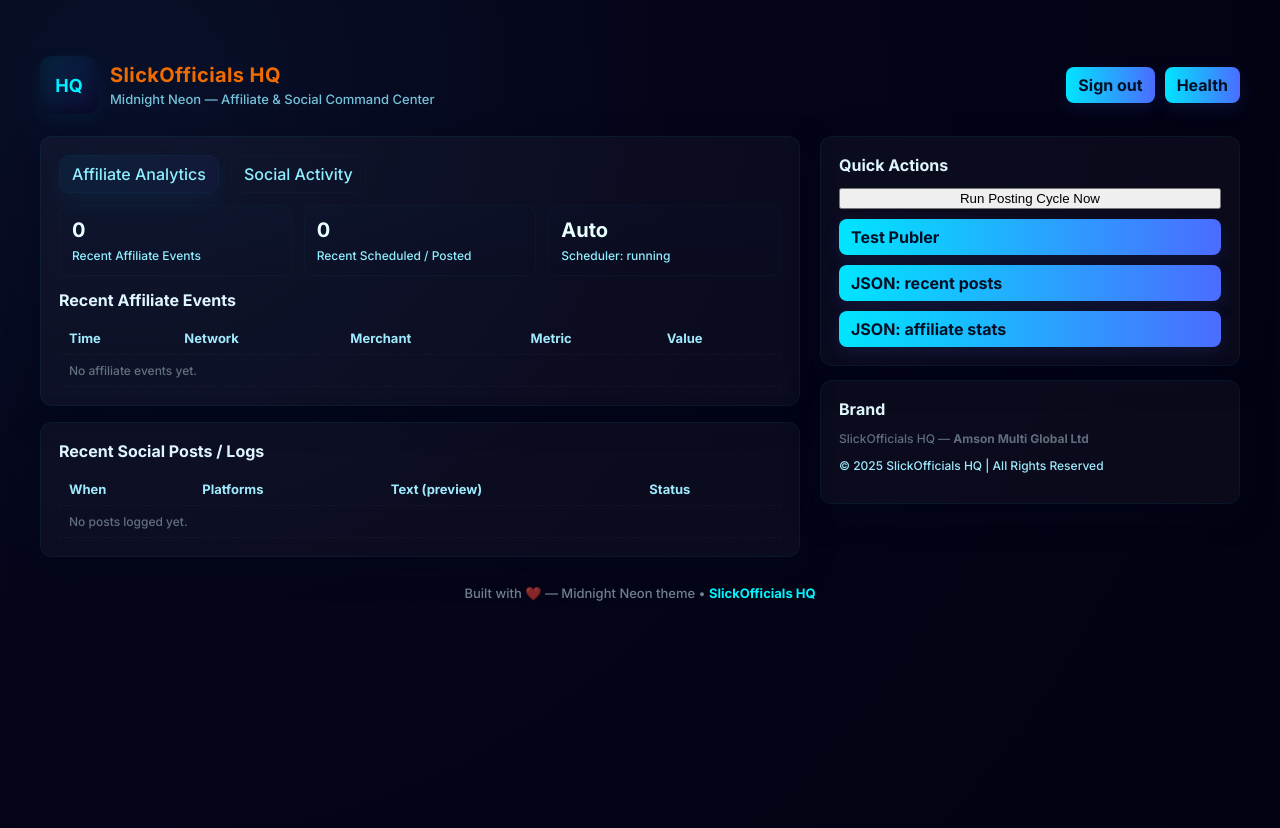
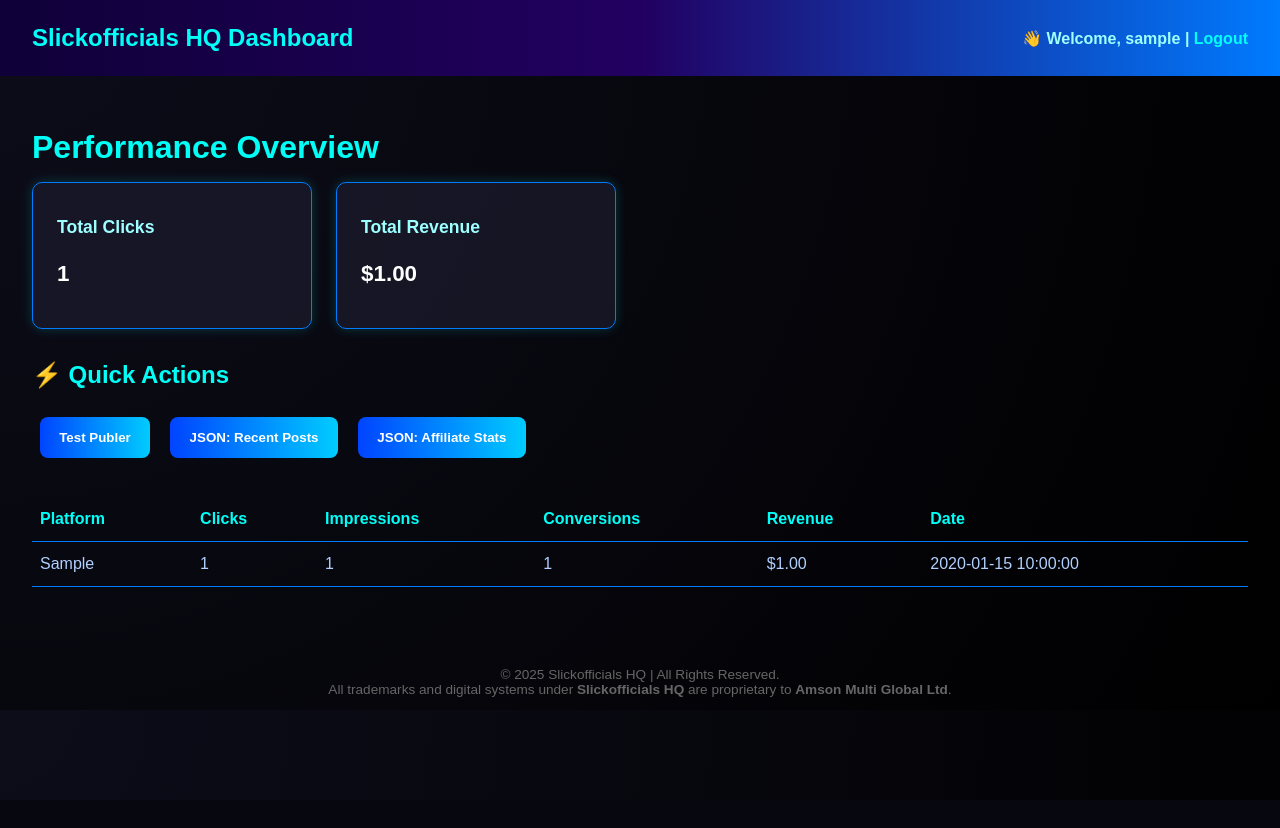
Before and after one commit to slickofficials/SlickOfficials-HQ-HUB, a Flask app: page / in a window 1280 px wide. After the commit the page ends 710 px from the top, so only its background shows below. Run offline with Flask 3, Linux system fonts and the light colour scheme; the visitor is signed in with stand-in values (Sample User, id 1); tables that the repository leaves empty hold one stand-in row (values such as "Sample post").

Commit message:
Update dashboard.html

```diff
--- a/templates/dashboard.html
+++ b/templates/dashboard.html
@@ -2,245 +2,168 @@
 <html lang="en">
 <head>
     <meta charset="UTF-8" />
-  <meta name="viewport" content="width=device-width,initial-scale=1" />
-  <title>SlickOfficials HQ — Dashboard</title>
-  <link rel="stylesheet" href="/static/style.css">
+    <meta name="viewport" content="width=device-width, initial-scale=1.0" />
+    <title>Slickofficials HQ Dashboard</title>
     <style>
-    /* Minimal in-file styles to keep the repo self-contained.
-       Use your static/style.css for more global overrides. */
-    @import url('https://fonts.googleapis.com/css2?family=Inter:wght@300;500;700&display=swap');
         body {
-      font-family: 'Inter', system-ui, -apple-system, "Segoe UI", Roboto, "Helvetica Neue", Arial;
+            background: radial-gradient(circle at top left, #0d0d1a, #000);
+            color: #d6e3ff;
+            font-family: "Poppins", sans-serif;
             margin: 0;
-      min-height: 100vh;
-      background: radial-gradient(circle at 10% 10%, #081029, #050519 40%, #020212 100%);
-      color: #dff6ff;
-    }
-    .wrap {
-      max-width: 1200px;
-      margin: 28px auto;
-      padding: 28px;
+            padding: 0;
         }
         header {
-      display:flex;
-      align-items:center;
+            background: linear-gradient(90deg, #0f0038, #220061, #007bff);
+            padding: 1.5rem 2rem;
+            color: #00fff7;
+            font-size: 1.5rem;
+            font-weight: 600;
+            display: flex;
             justify-content: space-between;
-      gap: 20px;
-      margin-bottom: 22px;
+            align-items: center;
         }
-    .brand {
-      display:flex;
-      align-items:center;
-      gap:12px;
+        .user {
+            color: #9effff;
+            font-size: 1rem;
         }
-    .logo-badge {
-      width: 58px;
-      height: 58px;
-      border-radius: 12px;
-      background: linear-gradient(135deg, rgba(0,200,255,0.12), rgba(75,0,255,0.08));
-      display:flex;
-      align-items:center;
-      justify-content:center;
-      font-weight:700;
-      color: #00f0ff;
-      font-size: 18px;
-      box-shadow: 0 6px 22px rgba(0, 200, 255, 0.06), inset 0 -6px 18px rgba(0,0,0,0.4);
+        main {
+            padding: 2rem;
         }
-    h1 { font-size: 20px; margin: 0; letter-spacing: 0.4px; color: #bfefff; }
-    .subtitle { font-size: 13px; color: #80d7ef; opacity: 0.9; }
-    .controls { display:flex; gap:10px; align-items:center; }
-    a.button {
-      background: linear-gradient(90deg,#00e5ff,#4b6cff);
-      color:#021026;
-      padding:8px 12px;
-      border-radius:8px;
-      text-decoration:none;
-      font-weight:600;
-      box-shadow: 0 6px 18px rgba(75,108,255,0.12);
+        h1 {
+            color: #00fff7;
+            font-size: 2rem;
+            margin-bottom: 1rem;
         }
-    .grid {
-      display:grid;
-      grid-template-columns: 1fr 420px;
-      gap: 20px;
-      align-items:start;
+        .stats {
+            display: flex;
+            gap: 1.5rem;
+            flex-wrap: wrap;
         }
         .card {
-      background: rgba(255,255,255,0.03);
-      border: 1px solid rgba(0,200,255,0.06);
-      padding: 18px;
-      border-radius: 12px;
-      box-shadow: 0 10px 30px rgba(2,6,23,0.6);
+            background: rgba(30, 30, 50, 0.6);
+            border: 1px solid #007bff;
+            border-radius: 10px;
+            padding: 1.2rem 1.5rem;
+            width: 230px;
+            box-shadow: 0 0 12px rgba(0, 255, 255, 0.2);
+            transition: transform 0.2s ease;
         }
-    .card h3 { margin:0 0 12px 0; font-size: 16px; color: #dff6ff; }
+        .card:hover {
+            transform: translateY(-5px);
+            box-shadow: 0 0 20px rgba(0, 255, 255, 0.4);
+        }
+        .card h2 {
+            color: #9effff;
+            font-size: 1.1rem;
+        }
+        .card p {
+            color: #fff;
+            font-size: 1.4rem;
+            font-weight: 600;
+        }
+        .actions {
+            margin-top: 2rem;
+        }
+        .actions button {
+            background: linear-gradient(90deg, #0044ff, #00ccff);
+            color: white;
+            border: none;
+            padding: 0.8rem 1.2rem;
+            border-radius: 8px;
+            margin: 0.5rem;
+            font-weight: 600;
+            cursor: pointer;
+            transition: background 0.3s ease, transform 0.2s ease;
+        }
+        .actions button:hover {
+            background: linear-gradient(90deg, #007bff, #00ffff);
+            transform: translateY(-3px);
+        }
         table {
-      width:100%;
+            margin-top: 2rem;
+            width: 100%;
             border-collapse: collapse;
-      font-size: 13px;
-      color: #dff6ff;
+            color: #b0d0ff;
         }
         th, td {
-      padding: 8px 10px;
-      text-align:left;
-      border-bottom: 1px dashed rgba(255,255,255,0.03);
+            border-bottom: 1px solid #007bff;
+            padding: 0.8rem 0.5rem;
+            text-align: left;
         }
-    th { color: #9feafc; font-weight:600; font-size:13px; }
-    .muted { color: rgba(200,230,240,0.45); font-size:12px; }
-    .tag {
-      display:inline-block;
-      padding:4px 8px;
-      border-radius:10px;
-      font-size:12px;
-      background: rgba(0,255,255,0.06);
-      color:#8ffcff;
-      font-weight:600;
+        th {
+            color: #00fff7;
         }
         footer {
-      margin-top: 28px;
-      text-align:center;
-      color: rgba(200,230,240,0.55);
-      font-size: 13px;
+            text-align: center;
+            margin-top: 3rem;
+            font-size: 0.85rem;
+            color: #666;
         }
-    /* Tabs */
-    .tabs { display:flex; gap:12px; margin-bottom:12px; }
-    .tab { padding:8px 12px; border-radius:10px; cursor:pointer; background: transparent; color:#8fefff; border:1px solid rgba(0,200,255,0.03); }
-    .tab.active { background: linear-gradient(90deg, rgba(0,200,255,0.06), rgba(75,108,255,0.06)); box-shadow: 0 8px 22px rgba(0,200,255,0.06); }
-    .small { font-size:12px; color:#9feafc; }
-    .stat-grid { display:flex; gap:12px; margin-bottom:14px; }
-    .stat {
-      flex:1;
-      padding:12px;
-      background: linear-gradient(180deg, rgba(0,120,200,0.02), rgba(0,0,0,0.02));
-      border-radius:10px;
-      border:1px solid rgba(0,200,255,0.03);
+    </style>
+    <script>
+        async function quickAction(endpoint) {
+            const res = await fetch(endpoint);
+            const data = await res.json();
+            alert(JSON.stringify(data, null, 2));
         }
-    .stat .v { font-size:20px; font-weight:700; color:#e8ffff; }
-    .stat .k { color:#8fefff; font-size:12px; margin-top:6px; display:block; }
-
-  </style>
+    </script>
 </head>
 <body>
-  <div class="wrap">
     <header>
-      <div class="brand">
-        <div class="logo-badge">HQ</div>
-        <div>
-          <h1>SlickOfficials HQ</h1>
-          <div class="subtitle">Midnight Neon — Affiliate & Social Command Center</div>
-        </div>
-      </div>
-      <div class="controls">
-        <a class="button" href="/logout">Sign out</a>
-        <a class="button" href="/status">Health</a>
-      </div>
+        <span>Slickofficials HQ Dashboard</span>
+        <span class="user">👋 Welcome, {{ user }} | <a href="{{ url_for('logout') }}" style="color:#00fff7;text-decoration:none;">Logout</a></span>
     </header>
 
-    <div class="grid">
     <main>
+        <h1>Performance Overview</h1>
+        <div class="stats">
             <div class="card">
-          <div class="tabs">
-            <div class="tab active">Affiliate Analytics</div>
-            <div class="tab">Social Activity</div>
+                <h2>Total Clicks</h2>
+                <p>{{ total_clicks }}</p>
             </div>
-
-          <div class="stat-grid">
-            <div class="stat">
-              <div class="v">{{ stats | length }}</div>
-              <div class="k">Recent Affiliate Events</div>
-            </div>
-            <div class="stat">
-              <div class="v">{{ posts | length }}</div>
-              <div class="k">Recent Scheduled / Posted</div>
-            </div>
-            <div class="stat">
-              <div class="v">Auto</div>
-              <div class="k">Scheduler: {{ "running" }}</div>
+            <div class="card">
+                <h2>Total Revenue</h2>
+                <p>${{ "%.2f"|format(total_revenue) }}</p>
             </div>
         </div>
 
-          <h3>Recent Affiliate Events</h3>
+        <div class="actions">
+            <h2 style="color:#00fff7;">⚡ Quick Actions</h2>
+            <button onclick="quickAction('/test-publer')">Test Publer</button>
+            <button onclick="quickAction('/recent-posts')">JSON: Recent Posts</button>
+            <button onclick="quickAction('/affiliate-stats')">JSON: Affiliate Stats</button>
+        </div>
+
         <table>
             <thead>
-              <tr><th>Time</th><th>Network</th><th>Merchant</th><th>Metric</th><th>Value</th></tr>
+                <tr>
+                    <th>Platform</th>
+                    <th>Clicks</th>
+                    <th>Impressions</th>
+                    <th>Conversions</th>
+                    <th>Revenue</th>
+                    <th>Date</th>
+                </tr>
             </thead>
             <tbody>
-              {% for s in stats %}
+                {% for row in analytics %}
                 <tr>
-                <td class="muted">{{ s.timestamp.strftime("%Y-%m-%d %H:%M") if s.timestamp else "-" }}</td>
-                <td>{{ s.network }}</td>
-                <td>{{ s.merchant }}</td>
-                <td>{{ s.metric }}</td>
-                <td><span class="tag">{{ s.value }}</span></td>
+                    <td>{{ row.platform }}</td>
+                    <td>{{ row.clicks }}</td>
+                    <td>{{ row.impressions }}</td>
+                    <td>{{ row.conversions }}</td>
+                    <td>${{ "%.2f"|format(row.revenue) }}</td>
+                    <td>{{ row.date.strftime('%Y-%m-%d %H:%M:%S') }}</td>
                 </tr>
-              {% else %}
-              <tr><td colspan="5" class="muted">No affiliate events yet.</td></tr>
                 {% endfor %}
             </tbody>
         </table>
-        </div>
-
-        <div class="card" style="margin-top:16px;">
-          <h3>Recent Social Posts / Logs</h3>
-          <table>
-            <thead>
-              <tr><th>When</th><th>Platforms</th><th>Text (preview)</th><th>Status</th></tr>
-            </thead>
-            <tbody>
-              {% for p in posts %}
-              <tr>
-                <td class="muted">{{ p.created_at.strftime("%Y-%m-%d %H:%M") if p.created_at else "-" }}</td>
-                <td>{{ p.platform }}</td>
-                <td>{{ p.post_text[:60] }}{% if p.post_text|length > 60 %}...{% endif %}</td>
-                <td>{{ p.status }}</td>
-              </tr>
-              {% else %}
-              <tr><td colspan="4" class="muted">No posts logged yet.</td></tr>
-              {% endfor %}
-            </tbody>
-          </table>
-        </div>
     </main>
 
-      <aside>
-        <div class="card">
-          <h3>Quick Actions</h3>
-          <div style="display:flex;flex-direction:column;gap:10px;">
-            <form method="post" action="/run_post_cycle" id="frmRun">
-              <button type="submit" class="button" style="width:100%; text-align:center;">Run Posting Cycle Now</button>
-            </form>
-            <a class="button" href="/test_publer">Test Publer</a>
-            <a class="button" href="/api/recent_posts">JSON: recent posts</a>
-            <a class="button" href="/api/affiliate_stats">JSON: affiliate stats</a>
-          </div>
-        </div>
-
-        <div class="card" style="margin-top:14px;">
-          <h3>Brand</h3>
-          <p class="muted">SlickOfficials HQ — <strong>Amson Multi Global Ltd</strong></p>
-          <p style="font-size:12px;color:#9feafc;margin-top:8px;">© 2025 SlickOfficials HQ | All Rights Reserved</p>
-        </div>
-      </aside>
-    </div>
-
     <footer>
-      Built with ❤️ — Midnight Neon theme • <span style="color:#00f6ff;font-weight:700">SlickOfficials HQ</span>
+        <p>© 2025 Slickofficials HQ | All Rights Reserved.<br>
+           All trademarks and digital systems under <strong>Slickofficials HQ</strong> are proprietary to <strong>Amson Multi Global Ltd</strong>.
+        </p>
     </footer>
-  </div>
-
-  <script>
-    // Add small JS to call run_post_cycle via fetch to avoid full page redirect
-    document.querySelectorAll('form[action="/run_post_cycle"]').forEach(f=>{
-      f.addEventListener('submit', async function(e){
-        e.preventDefault();
-        try {
-          const res = await fetch('/run_post_cycle', {method:'POST'});
-          const j = await res.json();
-          alert(j.message || 'Triggered');
-          location.reload();
-        } catch(err){
-          alert('Error: ' + err);
-        }
-      });
-    });
-  </script>
 </body>
 </html>
```
Lines whose indentation alone changed are shown as unchanged.
